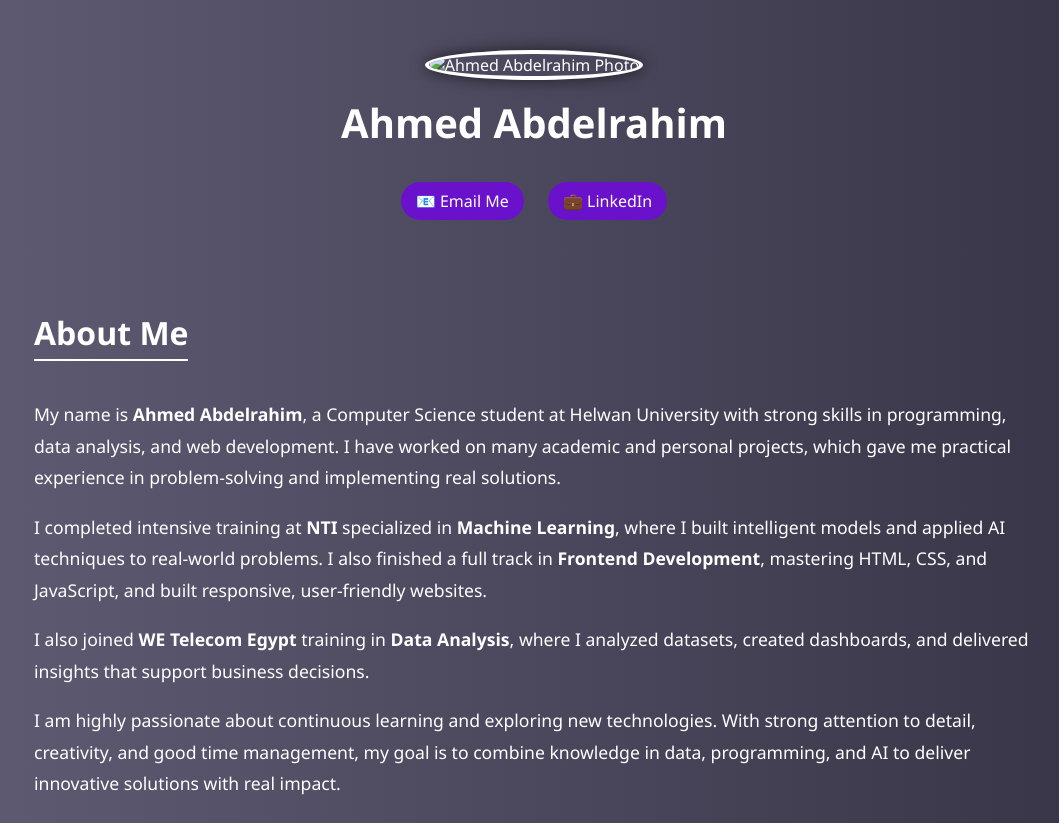
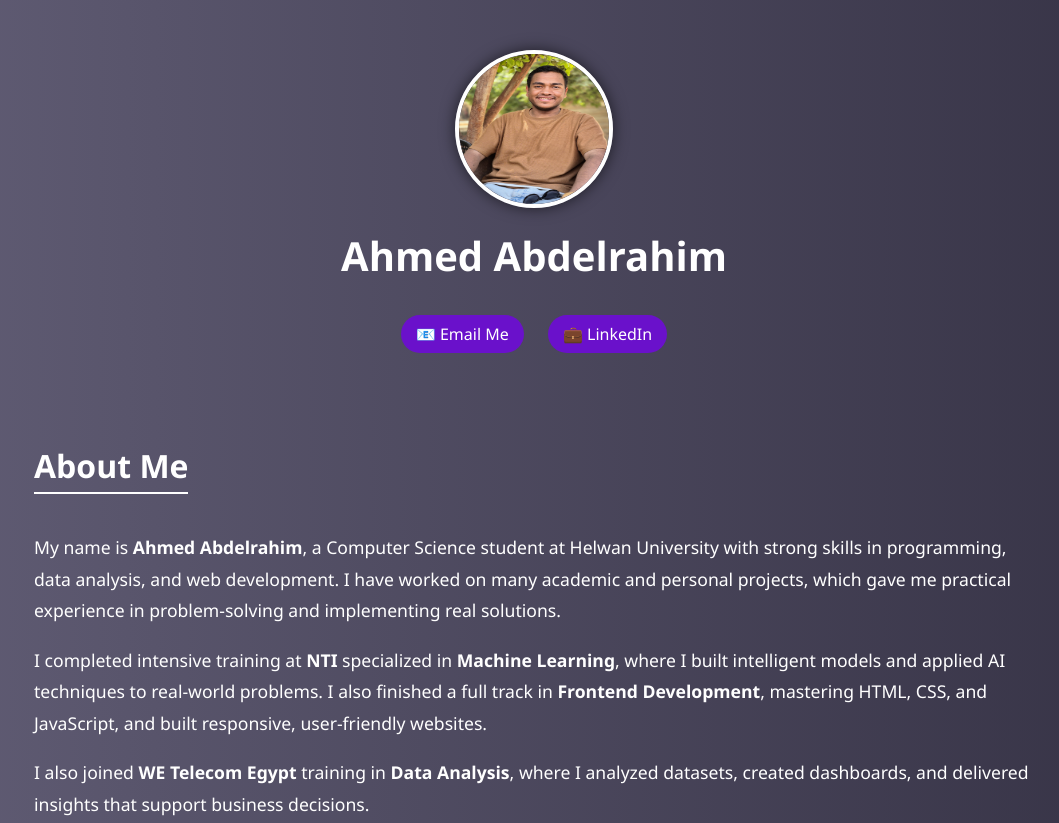
Before and after one commit to Karim405/Ahmed, a plain HTML site: page index.html in a window 1280 px wide. Shown: the top 823 px of the page, without its empty margins (106-1165 px from the left). Drawn offline with Linux system fonts and the light colour scheme; the site is published under a folder, as on GitHub Pages, so addresses that start at the root find nothing.

Commit message:
Update index.html

```diff
--- a/index.html
+++ b/index.html
@@ -143,7 +143,7 @@
 <body>
     <header>
         <!-- صورتك -->
-        <img src="/WhatsApp Image 2025-08-21 at 03.29.36_09a43584.jpg" alt="Ahmed Abdelrahim Photo">
+        <img src="WhatsApp Image 2025-08-21 at 03.29.36_09a43584.jpg" alt="Ahmed Abdelrahim Photo">
         <h1>Ahmed Abdelrahim</h1>
         <div class="links">
             <a href="mailto:Ahmedmohamedqweetttt@gmail.com" target="_blank">📧 Email Me</a>
```
